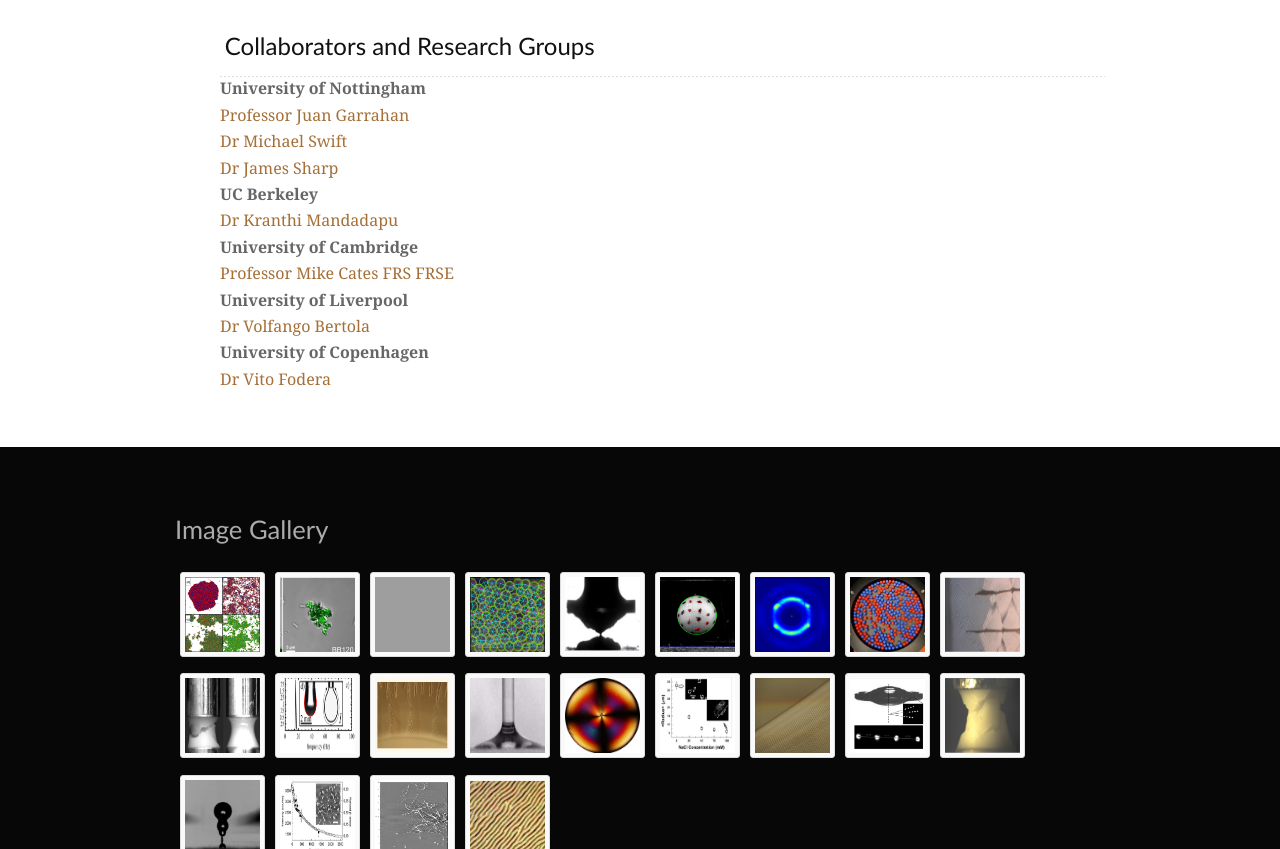
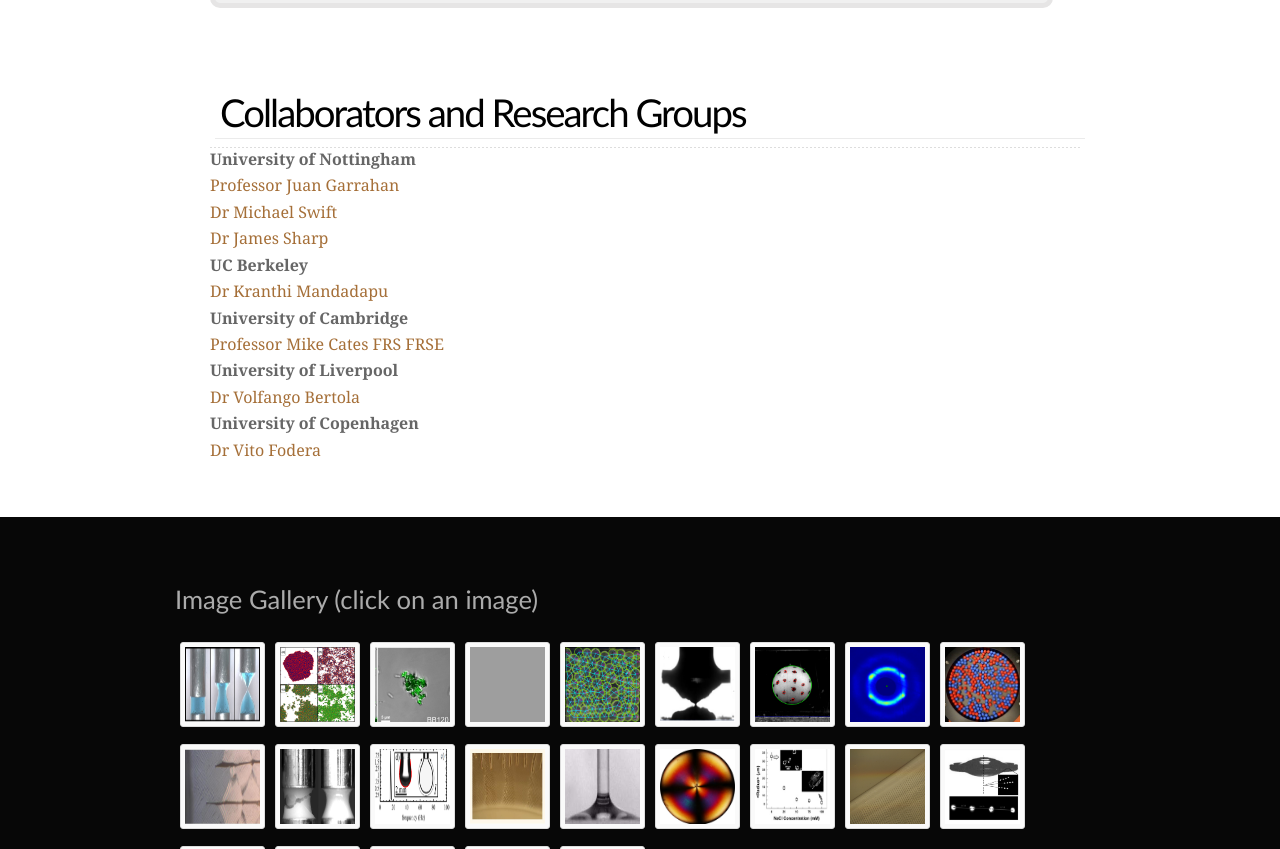
Before and after one commit to MikeSmithLabTeam/mikesmithlabteam.github.io, a plain HTML site: page groupmembers.html in a window 1280 px wide. Shown: the part 1951-2800 px from the top of the page. Drawn offline with Linux system fonts and the light colour scheme; grey boxes are pictures that could not be loaded.

Commit message:
added matt paper 2

```diff
--- a/groupmembers.html
+++ b/groupmembers.html
@@ -67,11 +67,11 @@
         <!-- column-one -->
         <div id="content">
           <div class="col-one">
-            <h3 class="group-members">Group members</h3>
+            <h2 class="group-members">Group members</h2>
             <br />
-            <h3 class="past-members">Past members</h3>
+            <h2 class="past-members">Past members</h2>
             <br />
-            <h3>Collaborators and Research Groups</h3>
+            <h2>Collaborators and Research Groups</h2>
             <ul class="sidemenu">
               <h4>University of Nottingham</h4>
               <a href="http://www.nottingham.ac.uk/~ppzjpg" target="_blank"
@@ -120,7 +120,7 @@
     <div id="footer-wrapper">
       <!-- column-one -->
       <div id="footer">
-        <h3>Image Gallery</h3>
+        <h3>Image Gallery  (click on an image) </h3>
         <p class="thumbs">
           <!-- template.js injects all the images listed in publications.json-->
         </p>
--- a/resources/publications.json
+++ b/resources/publications.json
@@ -1,6 +1,23 @@
 {
   "publications": [
-    {
+   {
+      "tag": "Laponite",
+      "keywords":["All","Rheology","Yield Stress","Colloids"],
+      "title": "Studying the aging of Laponite suspensions using extensional rheology",
+      "authors": ["M.J. Hayes", "M.I.Smith"],
+      "journal": "Eur. Phys. J. E",
+      "volume": "45",
+      "pages": "91",
+      "year": 2022,
+      "pdf": "pdfs/papers/MHayes_EPJE_2022.pdf",
+      "web": "https://link.springer.com/article/10.1140/epje/s10189-022-00244-9",
+      "publicity": null,
+      "vid": null,
+      "img": "images/laponite.png",
+	    "summary": "The break-up of two liquid masses finds is commonly observed in many industrial processes e.g droplet dispensing, adhesion between two surfaces. Yield stress fluids are commonly found in such applications but understanding the affect of their rheology on the break-up behaviour is still poorly understood. Yield stress fluids generally occur in two types: 'Simple yield stress fluids' where the stress at which the fluid starts to flow is a constant and 'Thixotropic yield stress fluids' in which the properties can evolve with time, known as aging. Our study considered the role of aging in a yield stress fluid known as Laponite on the break-up properties of a sample subjected to extensional strain (a mode appropriate for studying processes such as droplet detachment)...",
+      "full": "Our study showed that as samples age the necking of the midpoint becomes more pronounced. Through comparisons of the thinning behaviour with more conventional shear rheology we found that the dynamics are influenced by the static yield stress but are apparently insensitive to the yield strain of the samples. Samples accumulate significant plastic deformations prior to complete yielding which has signficant implications for the brittle / ductile nature of the break-up. "
+    },
+	{
       "tag": "ABPs",
       "keywords":["All","Active Matter"],
       "title": "Collective behavior of composite active particles",
--- a/scripts/group.js
+++ b/scripts/group.js
@@ -1,14 +1,14 @@
 "use strict";
 
 //DOM elements
-const currentMembers = Array.from(document.querySelectorAll("h3")).find(
+const currentMembers = Array.from(document.querySelectorAll("h2")).find(
   (el) => el.textContent === "Group members"
 );
-const pastMembers = Array.from(document.querySelectorAll("h3")).find(
+const pastMembers = Array.from(document.querySelectorAll("h2")).find(
   (el) => el.textContent === "Past members"
 );
 
-const colabs = Array.from(document.querySelectorAll("h3")).find(
+const colabs = Array.from(document.querySelectorAll("h2")).find(
   (el) => el.textContent === "Collaborators and Research Groups"
 );
 
--- a/scripts/publications.js
+++ b/scripts/publications.js
@@ -1,7 +1,7 @@
 "use strict";
 
 //DOM elements
-const publicationHeading = Array.from(document.querySelectorAll("h3")).find(el => el.textContent === "Publications");
+const publicationHeading = Array.from(document.querySelectorAll("h2")).find(el => el.textContent === "Publications");
 
 //Fns add details
 const addPub = function (publication, index) {
--- a/styleformat.css
+++ b/styleformat.css
@@ -229,9 +229,10 @@ Filter buttons
 .col-one {
   float: left;
   width: 940px;
-  padding-left: 50px;
+  padding-left: 40px;
   width: fit-content;
   padding-bottom: 20px;
+  padding-right: 25px;
 }
 
 #content .col-one h2 {
@@ -459,7 +460,14 @@ blockquote {
 	float:right;
 }
 
+ul {
+  margin-left: 0;
+  padding-left: 40px;
+}
 
+.para {
+  margin-top: 10px;
+}
 
 /*-----------------------------------------------------------------------------
 Modal window
```
Also changed, not shown: index.html (+13 -4 lines), outreach.html (+1 -1 lines), publications.html (+2 -2 lines), researchsummary.html (+2 -2 lines), images/laponite.png (added), 2 other files.
